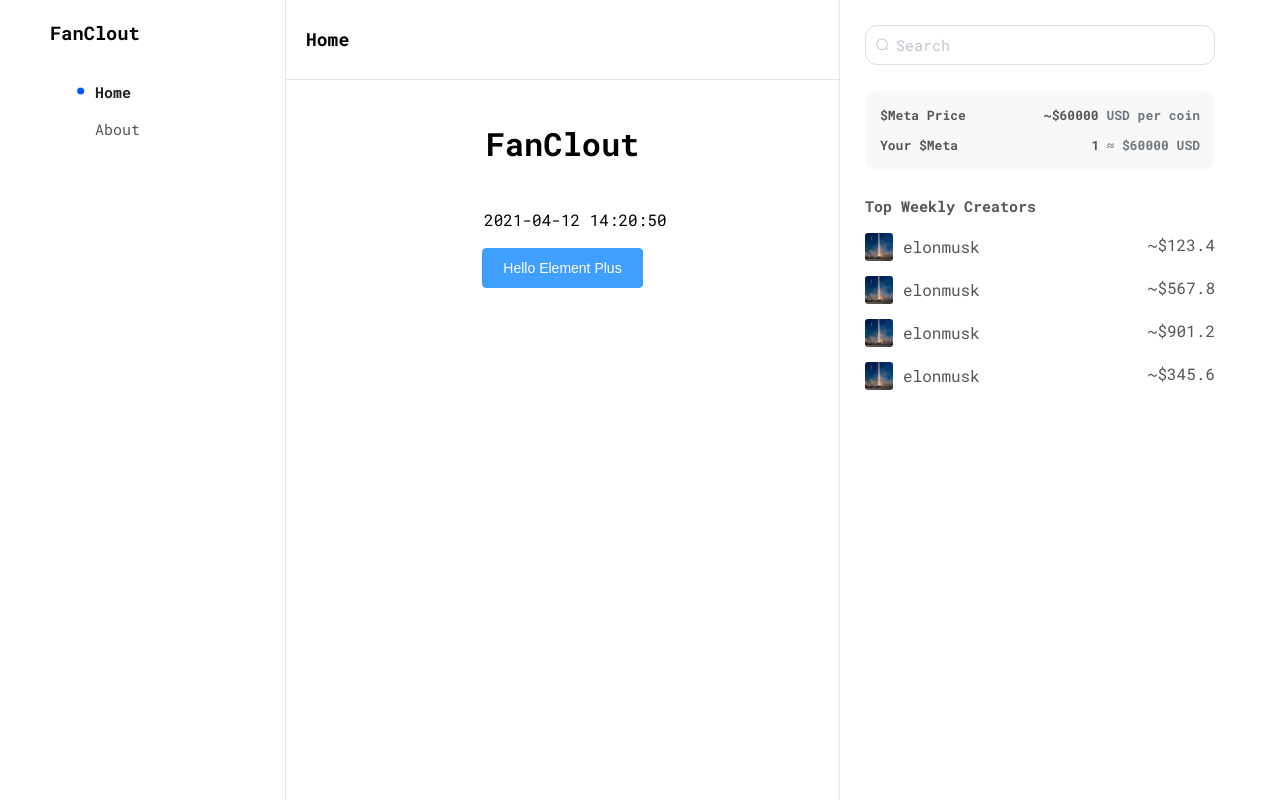
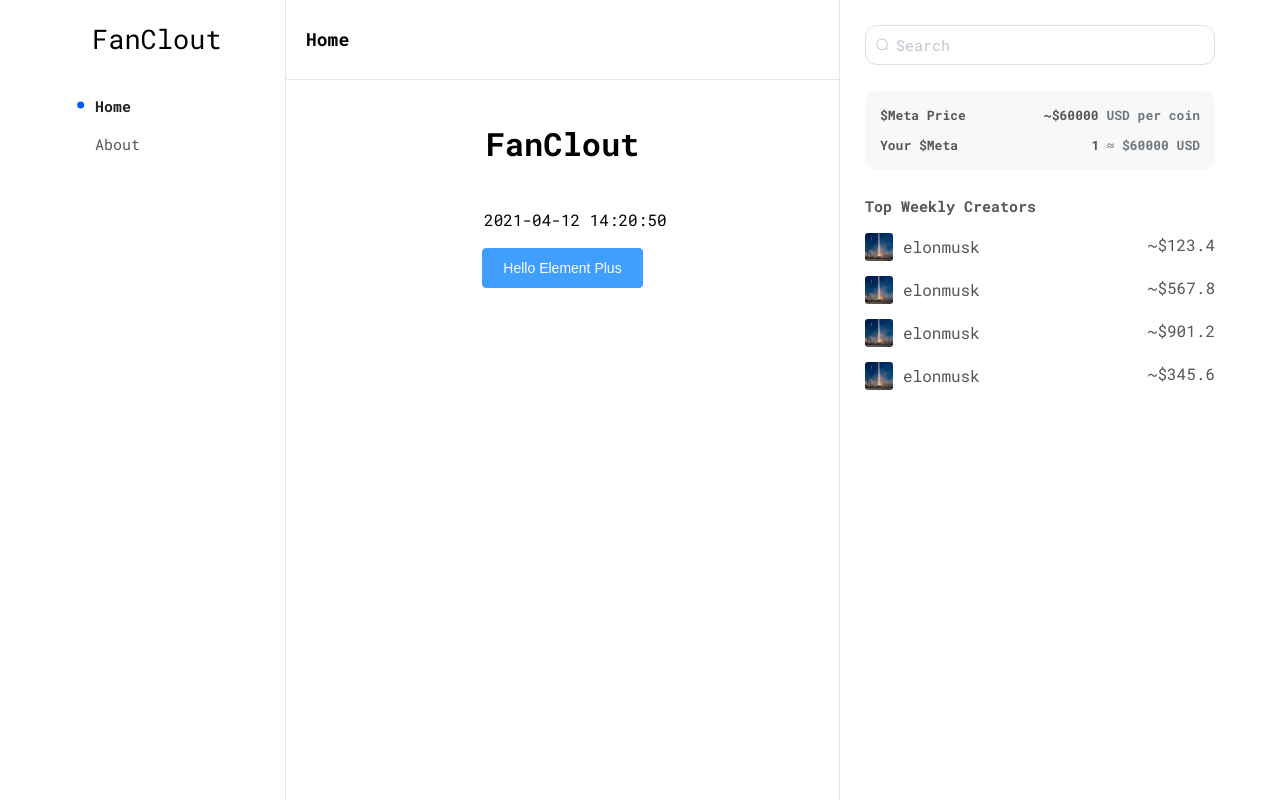
Before and after one commit to Meta-Network/FanClout, a Vue app: page / in a window 1280 px wide. Built offline with nearby package versions, Linux system fonts and the light colour scheme; some icons are missing.

Commit message:
💄 调整 Logo 文字的样式

```diff
--- a/src/components/layout/navigation.vue
+++ b/src/components/layout/navigation.vue
@@ -2,9 +2,7 @@
   <div class="nav">
     <div class="nav-fixed">
       <div class="nav-inner">
-        <h3>
-          FanClout
-        </h3>
+        <logo />
         <left-bar-button href="/" name="Home" />
         <left-bar-button href="/about" name="About" />
       </div>
@@ -14,11 +12,13 @@
 
 <script>
 import LeftBarButton from '../leftBar/button'
+import Logo from '../leftBar/logo'
 
 export default {
   name: 'Navigation',
   components: {
-    LeftBarButton
+    LeftBarButton,
+    Logo
   },
   data () {
     return {}
--- /dev/null
+++ b/src/components/leftBar/logo.vue
@@ -0,0 +1,34 @@
+<template>
+  <div class="logo-box">
+    <router-link class="logo-link" to="/">
+      <span class="logo-text">FanClout</span>
+    </router-link>
+  </div>
+</template>
+
+<script>
+export default {
+  name: 'Logo'
+}
+</script>
+
+<style lang="less" scoped>
+.logo {
+  &-box {
+    height: 80px;
+    display: flex;
+    align-items: center;
+  }
+  &-link {
+    color: inherit;
+    text-decoration: inherit;
+  }
+  &-text {
+    font-size: 27px;
+    font-weight: normal;
+    line-height: 1;
+    margin-bottom: 3px;
+    margin-left: 42px;
+  }
+}
+</style>
```
